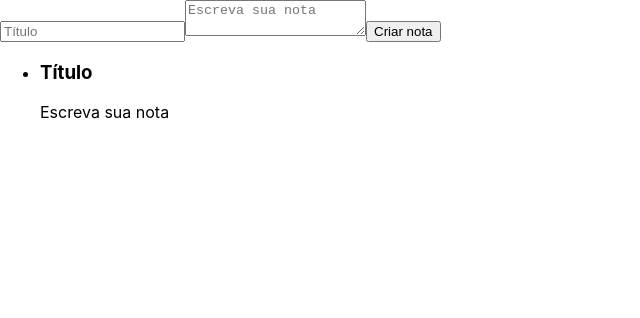
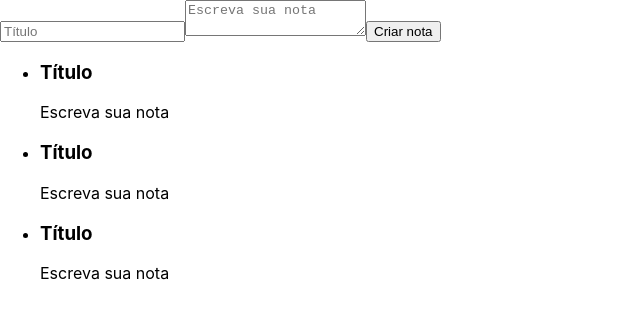
Before and after one commit to maysapereira/notas, a React (Create React App) app: page / in a window 1280 px wide. Shown: the top 318 px of the page, without its empty margins (0-640 px from the left). Built offline with nearby package versions, Linux system fonts and the light colour scheme; the HTML template or start-up script is replaced by a standard one.

Commit message:
:sparkles: (build) cria componente de lista de notas

```diff
--- a/src/App.js
+++ b/src/App.js
@@ -1,4 +1,5 @@
 import React from "react"
+import { ListaDeNotas } from "./componentes/listaDeNotas";
 
 function App() {
   return (
@@ -7,16 +8,8 @@
         <input type="text" placeholder="Título" />
         <textarea placeholder="Escreva sua nota"></textarea>
         <button>Criar nota</button>
-      </form><ul>
-          <li>
-            <section>
-              <header>
-                <h3>Título</h3>
-              </header>
-              <p>Escreva sua nota</p>
-            </section>
-          </li>
-        </ul>
+      </form>
+      <ListaDeNotas/>
       </>
 
   );
--- a/src/componentes/listaDeNotas.jsx
+++ b/src/componentes/listaDeNotas.jsx
@@ -0,0 +1,37 @@
+import React, { Component } from "react";
+
+export class ListaDeNotas extends Component {
+
+    render() {
+        return(
+
+            <ul>
+                <li>
+                    <section>
+                    <header>
+                        <h3>Título</h3>
+                    </header>
+                    <p>Escreva sua nota</p>
+                    </section>
+                </li>
+                <li>
+                    <section>
+                    <header>
+                        <h3>Título</h3>
+                    </header>
+                    <p>Escreva sua nota</p>
+                    </section>
+                </li>
+                <li>
+                    <section>
+                    <header>
+                        <h3>Título</h3>
+                    </header>
+                    <p>Escreva sua nota</p>
+                    </section>
+                </li>
+                </ul>
+        )
+    }
+
+}
```
